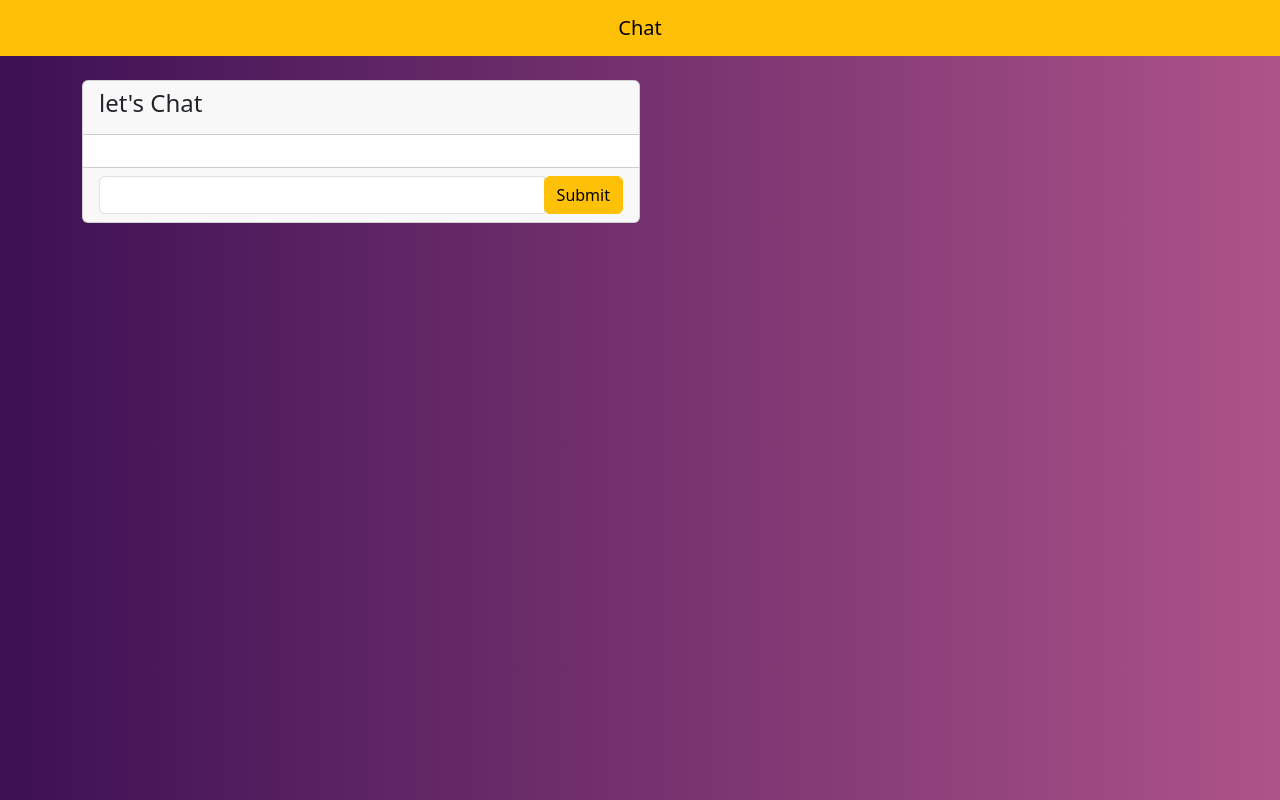
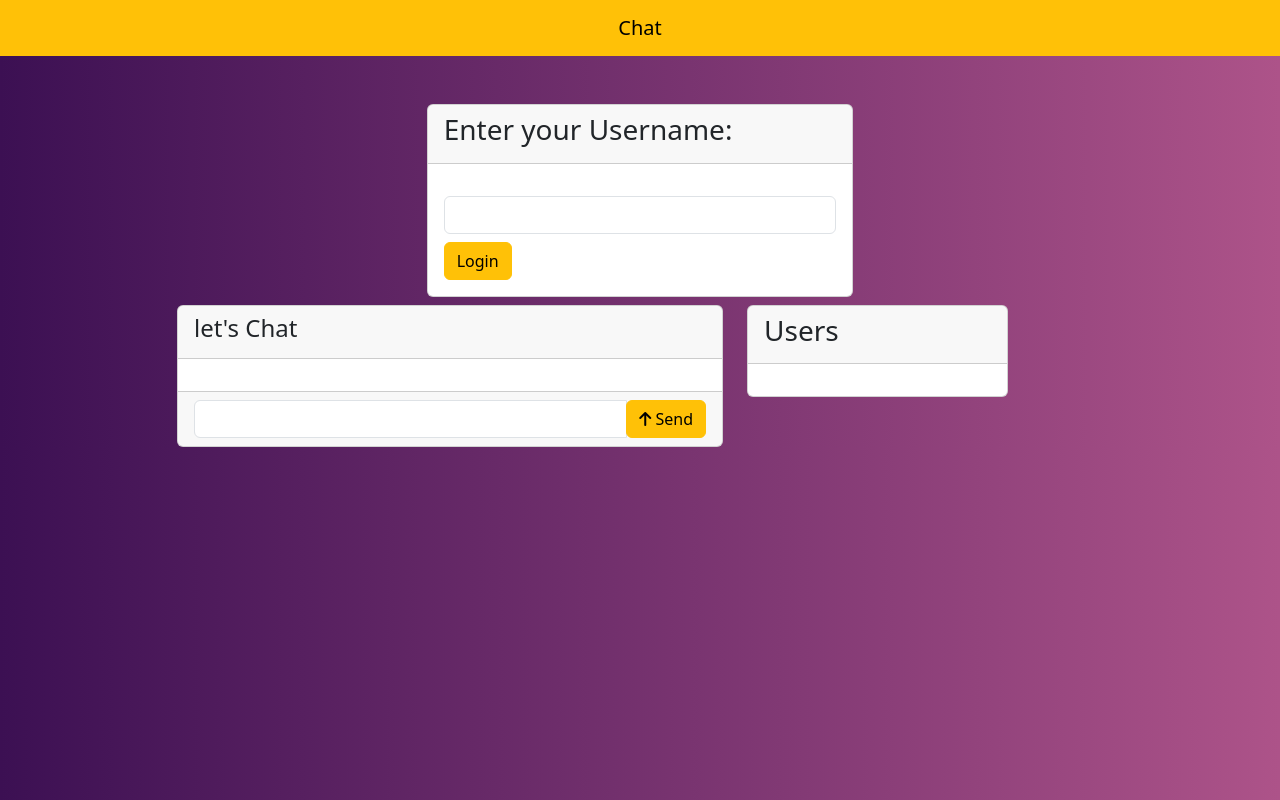
Before and after one commit to Cristianunrc/chat, a website: page src/public/index.html in a window 1280 px wide. Drawn offline with nearby package versions, Linux system fonts and the light colour scheme; no server answers.

Commit message:
Styles on login and chat

```diff
--- a/src/public/index.html
+++ b/src/public/index.html
@@ -4,6 +4,7 @@
   <meta charset="UTF-8">
   <meta name="viewport" content="width=device-width, initial-scale=1.0">
   <title>Chat</title>
+
   <!-- Bootstrap -->
   <link
     href="https://cdn.jsdelivr.net/npm/bootstrap@5.3.2/dist/css/bootstrap.min.css"
@@ -11,31 +12,63 @@
     integrity="sha384-T3c6CoIi6uLrA9TneNEoa7RxnatzjcDSCmG1MXxSR1GAsXEV/Dwwykc2MPK8M2HN"
     crossorigin="anonymous">
 
+  <!-- Font Awesome -->
+  <script src="https://kit.fontawesome.com/0edc0ddd1a.js" crossorigin="anonymous"></script>
+
+  <!-- Styles CSS -->
   <link rel="stylesheet" href="/styles/main.css">
 </head>
 <body>
-
   <nav class="navbar navbar-light bg-warning">
     <a class="navbar-brand mx-auto" href="/">Chat</a>
   </nav>
 
-  <div class="container">
-    <div class="col-md-6 mt-4">
+  <!-- Login -->
+  <div class="card col-md-4 mt-5 mx-auto" id="nickWrap">
+    <div class="card-header">
+      <h3>Enter your Username:</h3>
+    </div>
+    <p id="nickError"></p>
+    <div class="card-body">
+      <form id="nickForm">
+        <input type="text" id="nickName" class="form-control" required>
+        <button type="submit" class="btn btn-warning mt-2">
+          Login
+        </button>
+      </form>
+    </div>
+  </div>
+
+  <!-- Chat -->
+  <div class="container" id="contentWrap">
+    <div class="row mt-2">
+      <div class="col-md-6 offset-md-1">
         <div class="card">
           <div class="card-header">
             <h4>let's Chat</h4>
           </div>
           <div  id="chat" class="card-body"></div>
-
           <form id="message-form" class="card-footer">
             <div class="input-group">
               <input type="text" id="message" class="form-control">
               <div class="input-group-append">
-              <input type="submit" class="btn btn-warning">
+                <button type="submit" class="btn btn-warning">
+                  <i class="fa-solid fa-arrow-up"></i> Send
+                </button>
               </div>
             </div>
           </form>
-
+        </div>
+      </div>
+      <div class="col-md-3">
+        <div class="card">
+          <div class="card-header">
+            <h3>Users</h3>
+          </div>
+          <div class="card-body">
+            <div id="usernames"></div>
+          </div>
+        </div>
       </div>
     </div>
   </div>
@@ -46,5 +79,6 @@
   <!-- Sockets -->
   <script src="/socket.io/socket.io.js" charset="UTF-8"></script>
   <script src="/js/main.js" charset="UTF-8"></script>
+
 </body>
 </html>
```
Lines whose indentation alone changed are shown as unchanged.
